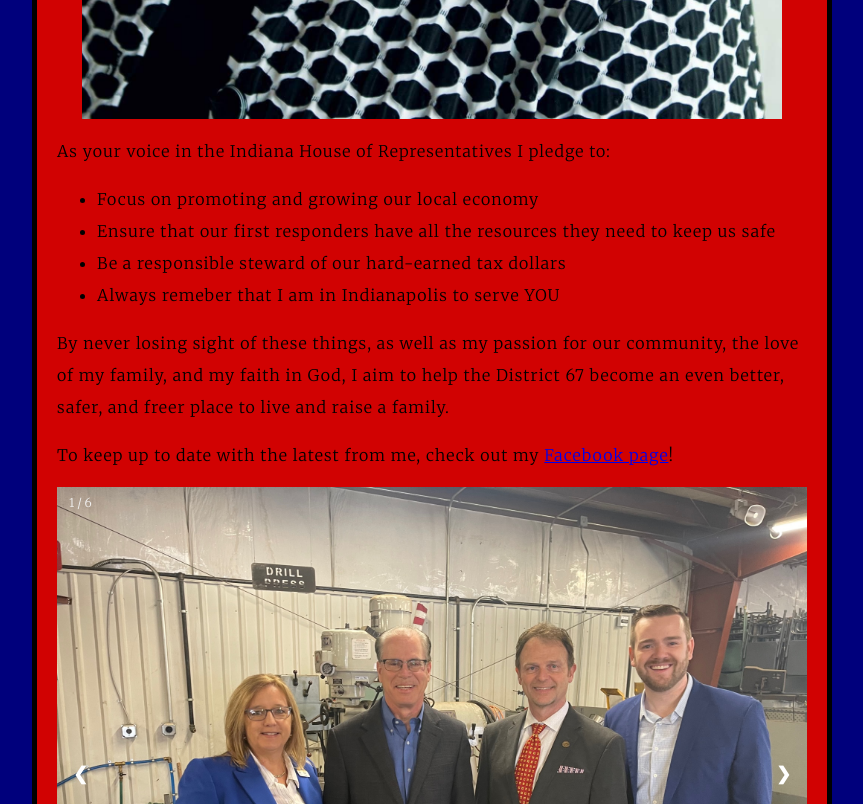
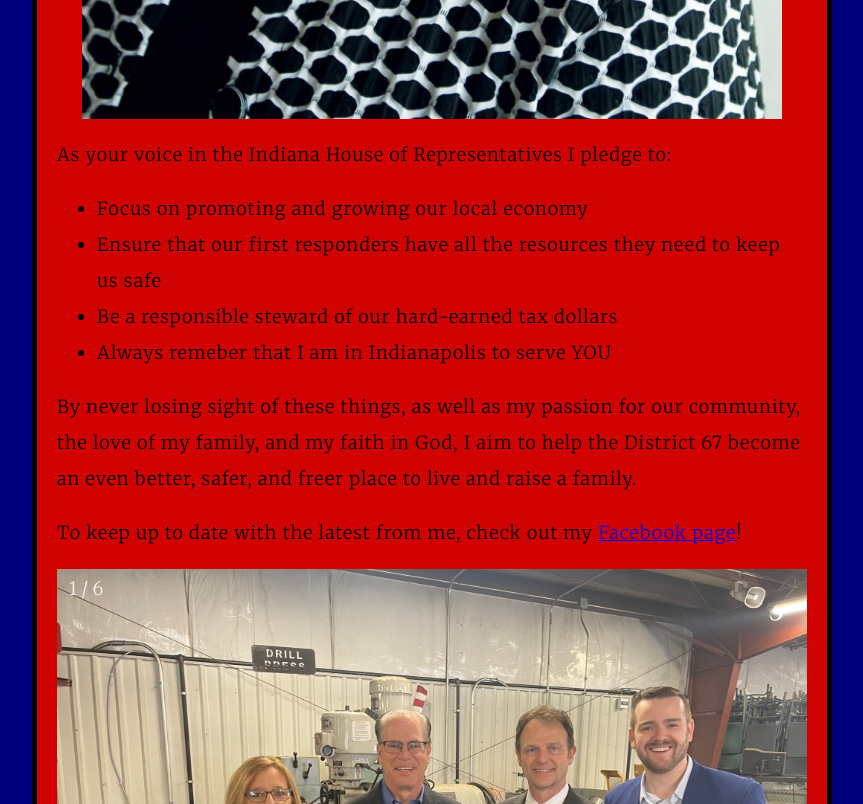
Before and after one commit to gzcrozier/pamcrozier.us, a plain HTML site: page index.html in a window 1280 px wide. Shown: the part 1040-1844 px from the top of the page, without its empty margins (208-1071 px from the left). Drawn offline with Linux system fonts and the light colour scheme.

Commit message:
font change

```diff
--- a/styles/style.css
+++ b/styles/style.css
@@ -6,7 +6,7 @@ html {
     text-align: center;
     margin: 0;
     padding: 20px 0;
-    color: #00007c;
+    color: #f2f2f2;
     text-shadow: 3px 3px 2px #00007c;
   }
    h2 {
@@ -15,7 +15,7 @@ html {
    }
 
   p, li {
-    font-size: 16px;
+    font-size: 18px;
     line-height: 2;
     letter-spacing: 1px;
   }
@@ -91,7 +91,7 @@ html {
 /* Number text (1/3 etc) */
 .numbertext {
   color: #f2f2f2;
-  font-size: 12px;
+  font-size: 18px;
   padding: 8px 12px;
   position: absolute;
   top: 0;
```
